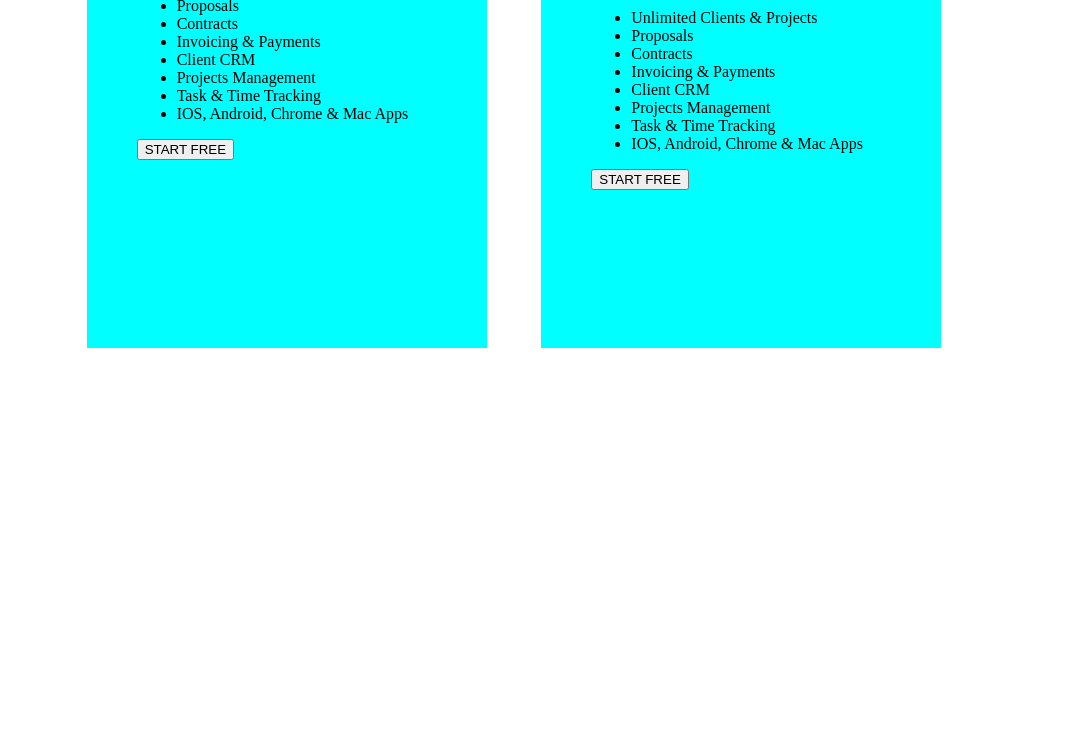
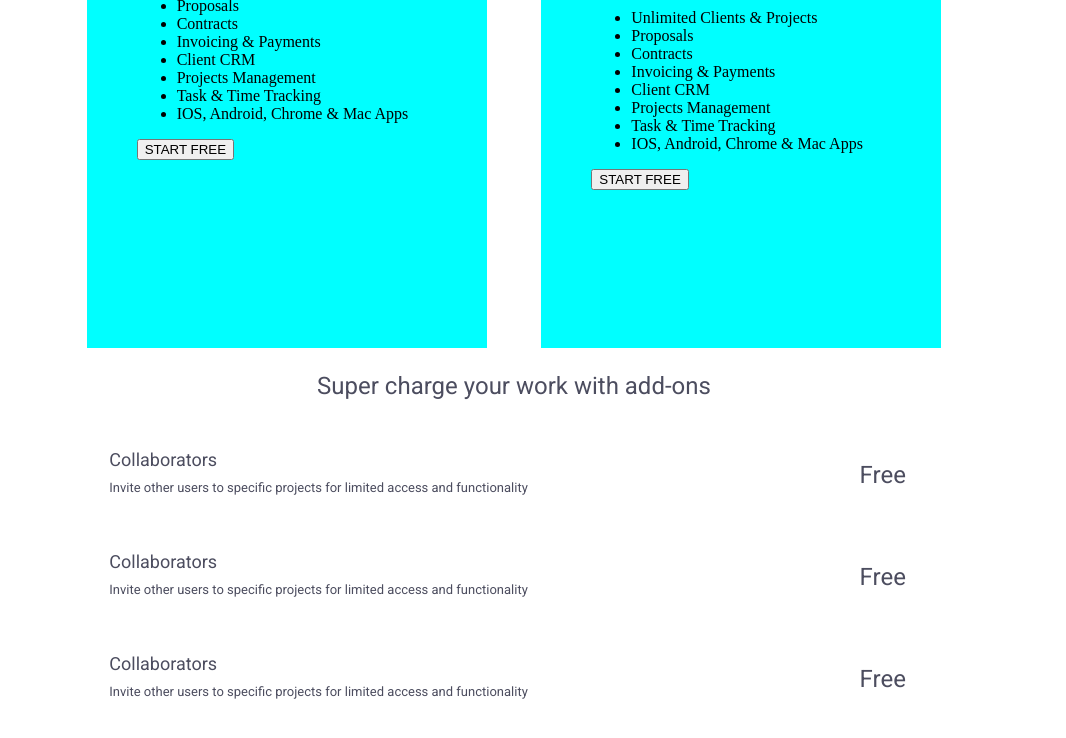
Before and after one commit to Tektronplus/test-bonsai, a plain HTML site: page index.html in a window 1280 px wide. Shown: the part 350-1088 px from the top of the page, without its empty margins (126-1192 px from the left). Before the commit the page ends 1006 px from the top, so only its background shows below. Drawn offline with Linux system fonts and the light colour scheme.

Commit message:
Add-ons section

```diff
--- a/index.html
+++ b/index.html
@@ -4,6 +4,7 @@
     <meta http-equiv="X-UA-Compatible" content="IE=edge" />
     <meta name="viewport" content="width=device-width, initial-scale=1.0" />
     <link rel="stylesheet" href="style.css" />
+    <link href="https://cdn.lineicons.com/4.0/lineicons.css" rel="stylesheet" />
     <title>Document</title>
   </head>
   <body>
@@ -12,8 +13,8 @@
         <img src="/logo.png" />
       </div>
       <div id="links-navbar" class="layout-navbar">
-        <a href="#">Product</a>
-        <a href="#">Templates</a>
+        <a href="#">Product <i class="lni lni-arrow-down"></i></a>
+        <a href="#">Templates <i class="lni lni-arrow-down"></i></a>
         <a href="#">Pricing</a>
         <a href="#">Reviews</a>
       </div>
@@ -64,6 +65,44 @@
           </div>
         </div>
       </div>
+
+      <!-- --- ADD-ONS SECTION --- -->
+      <div id="addons-section">
+        <div id="addons-title-section">
+          <p>Super charge your work with add-ons</p>
+        </div>
+
+        <div id="addons-cards-section">
+          <div class="addon-card">
+            <p class="subtitle-addon-card">Collaborators</p>
+            <p class="description-addod-card">
+              Invite other users to specific projects for limited access and
+              functionality
+            </p>
+            <p class="price-addon-card">Free</p>
+          </div>
+        </div>
+        <div id="addons-cards-section">
+          <div class="addon-card">
+            <p class="subtitle-addon-card">Collaborators</p>
+            <p class="description-addod-card">
+              Invite other users to specific projects for limited access and
+              functionality
+            </p>
+            <p class="price-addon-card">Free</p>
+          </div>
+        </div>
+        <div id="addons-cards-section">
+          <div class="addon-card">
+            <p class="subtitle-addon-card">Collaborators</p>
+            <p class="description-addod-card">
+              Invite other users to specific projects for limited access and
+              functionality
+            </p>
+            <p class="price-addon-card">Free</p>
+          </div>
+        </div>
+      </div>
     </main>
     <footer></footer>
   </body>
--- a/style.css
+++ b/style.css
@@ -106,7 +106,7 @@ main {
   align-items: center;
 }
 
-/* -- Card plan -- */
+/* -- Plan Card -- */
 #cards-plans-section {
   grid-area: cards-plan;
 
@@ -162,6 +162,69 @@ main {
   transform: rotate(45deg);
 }
 
+/* -- Add-on card -- */
+#addons-section {
+  display: flex;
+  flex-direction: column;
+  justify-content: center;
+  align-items: center;
+}
+#addons-title-section {
+  color: var(--black-color);
+  font-family: var(--font-family);
+  font-size: x-large;
+}
+#addons-cards-section {
+  width: 85%;
+  background-color: #f5f5f5;
+
+  display: flex;
+  flex-direction: column;
+  justify-content: center;
+  align-items: center;
+
+  gap: 50px;
+}
+.addon-card {
+  width: 100%;
+  padding: 20px;
+  background-color: #ffffff;
+
+  display: grid;
+  grid-template-columns: 90% 10%;
+  grid-template-rows: 1fr 1fr;
+  grid-template-areas:
+    "title price"
+    "description price";
+}
+.addon-card > p {
+  margin: 5;
+  font-family: var(--font-family);
+  color: var(--black-color);
+}
+
+.subtitle-addon-card {
+  grid-area: title;
+  font-size: large;
+
+  display: flex;
+  align-items: flex-end;
+}
+.description-addod-card {
+  grid-area: description;
+  font-size: small;
+
+  display: flex;
+  align-items: flex-start;
+}
+.price-addon-card {
+  grid-area: price;
+
+  font-size: x-large;
+  display: flex;
+  justify-content: center;
+  align-items: center;
+}
 /* ----- FOOTER  ----- */
 
 footer {
```
Lines whose indentation alone changed are shown as unchanged.
